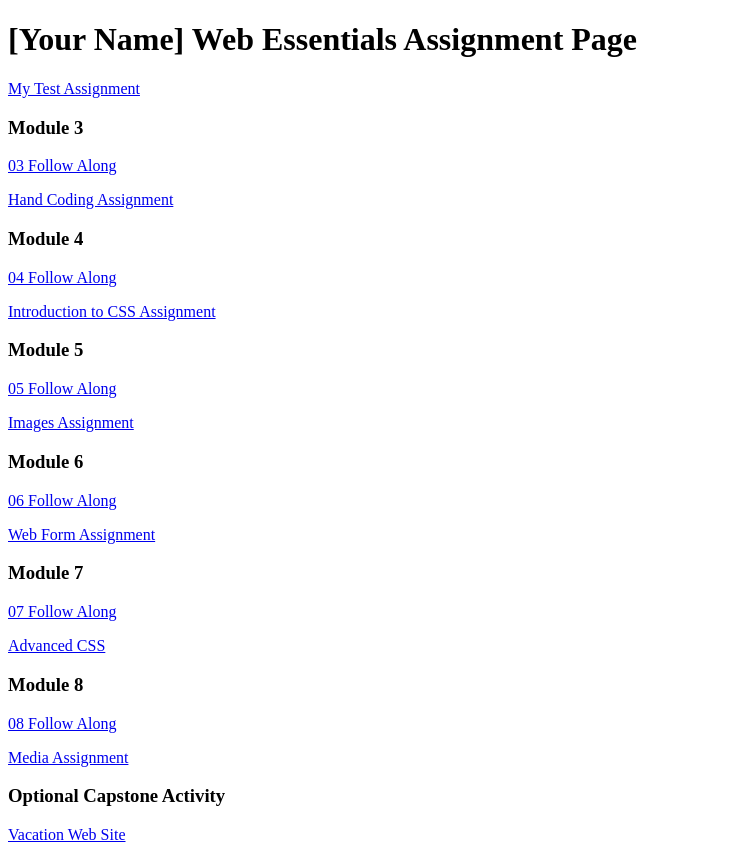
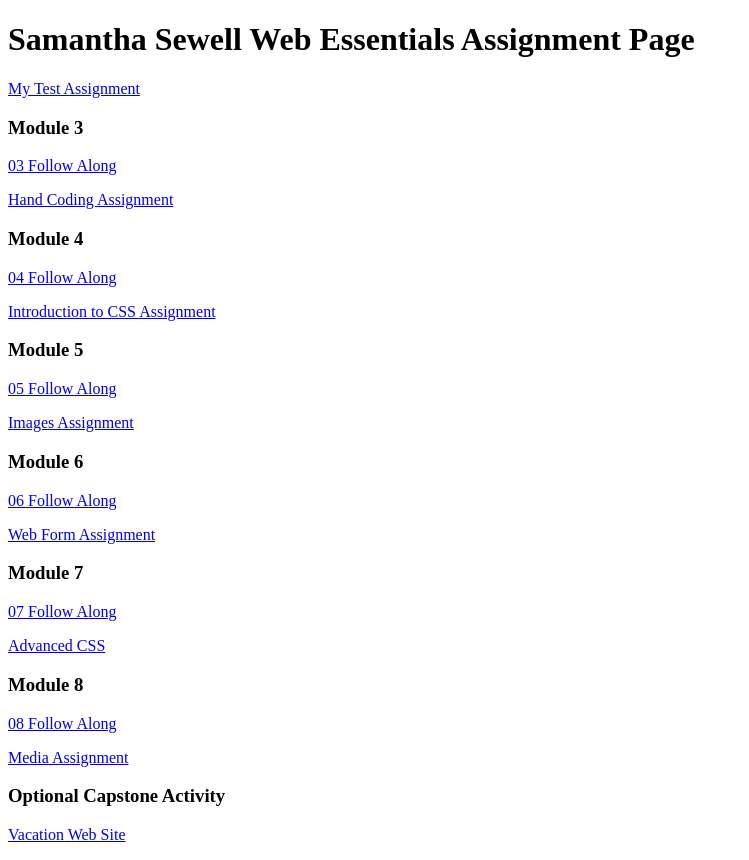
Before and after one commit to 10961210/dwdd1600, a plain HTML site: page index.html in a window 1280 px wide. Shown: the whole page, without its empty margins (0-749 px from the left). Drawn offline with Linux system fonts and the light colour scheme.

Commit message:
Added my name

```diff
--- a/index.html
+++ b/index.html
@@ -6,7 +6,7 @@
 		<title>dwdd 1600 assignment list page</title>
 	</head>
 	<body>
-		<h1>[Your Name] Web Essentials Assignment Page</h1>
+		<h1>Samantha Sewell Web Essentials Assignment Page</h1>
 		<p><a href="01test">My Test Assignment</a></p>
 
 		<h3>Module 3</h3>
```
